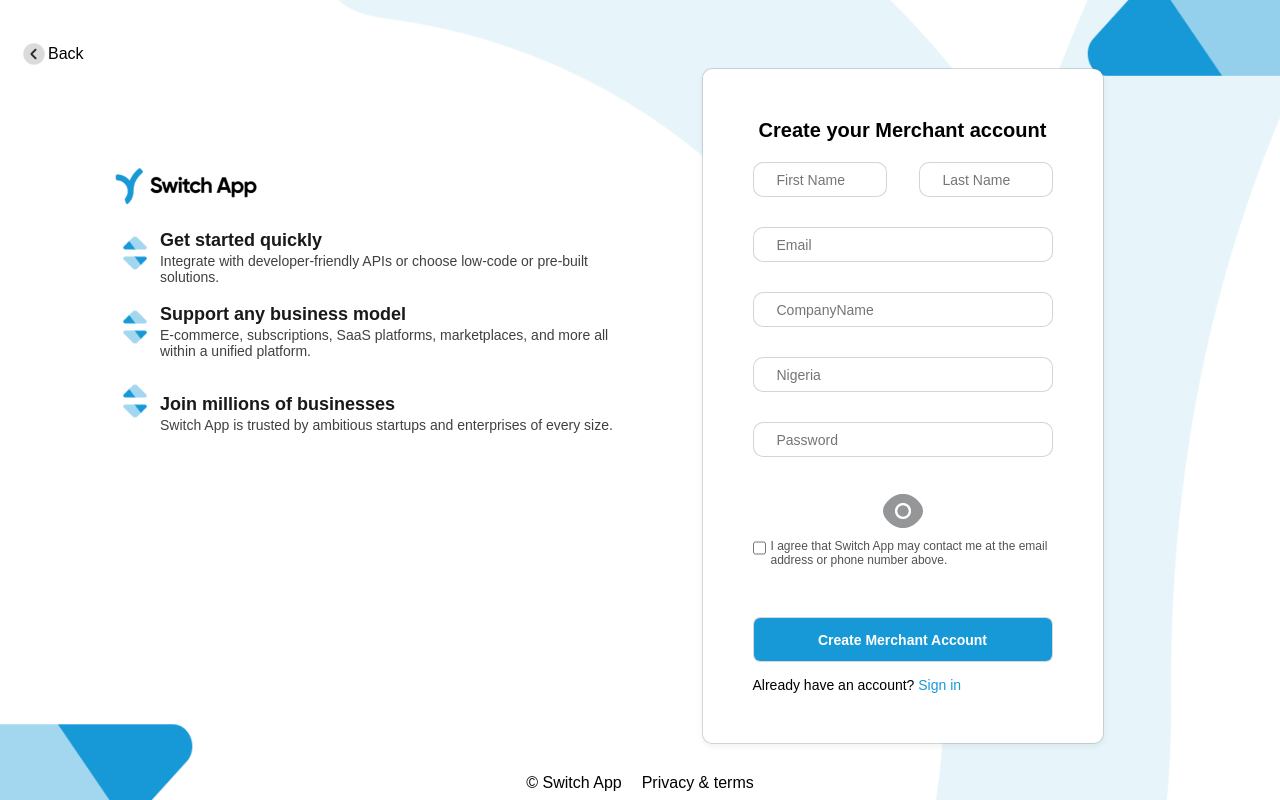
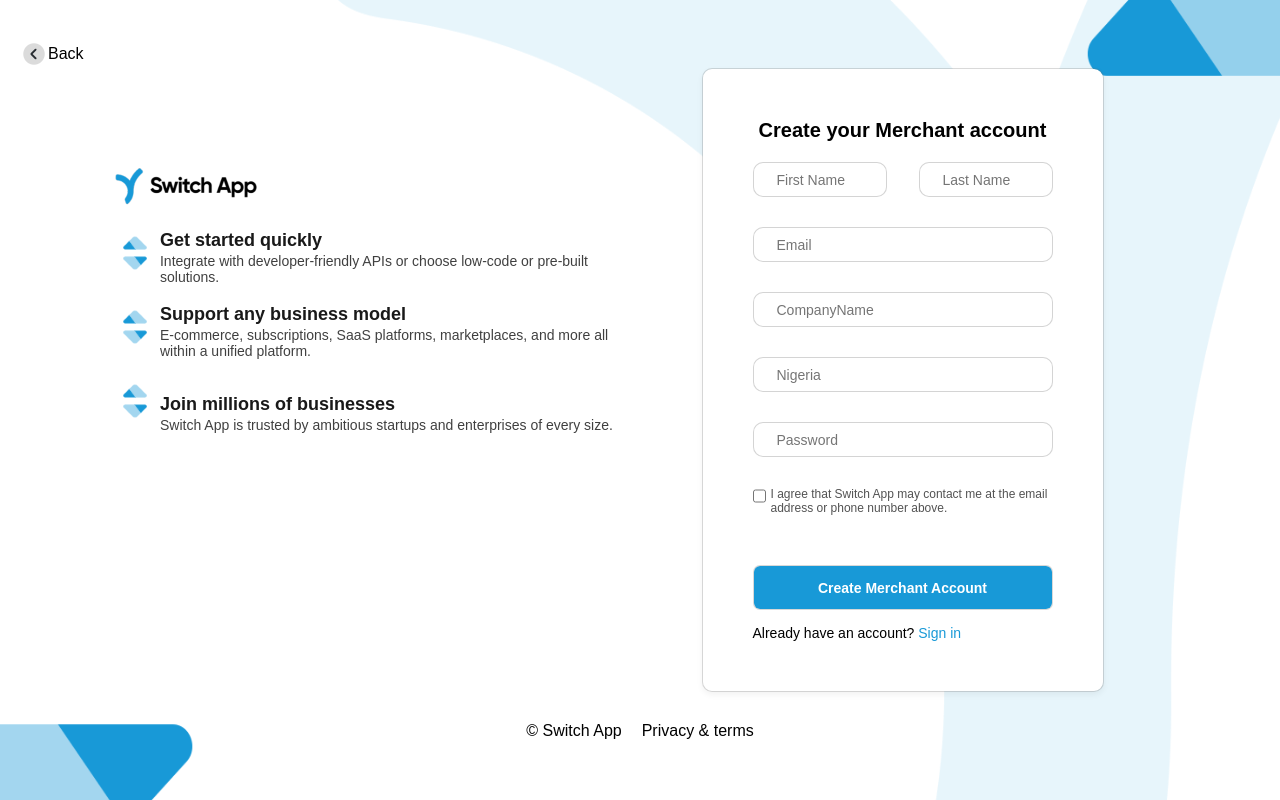
Before and after one commit to themmyty/switch-apps, a React (Create React App) app: page /CreateAccount in a window 1280 px wide. Built offline with nearby package versions, Linux system fonts and the light colour scheme.

Commit message:
commit message

```diff
--- a/src/components/CreateAccount.js
+++ b/src/components/CreateAccount.js
@@ -75,7 +75,7 @@
 		            <input type="text" id="cname" name="cname" placeholder="Nigeria"required=""/>
                     <div className='eyepassword'>
 		            <input type="password" id="password" name="password" placeholder="Password"maxlength="10" minlength="2" required="!@#$%"/>
-                        <img src={eye}/>
+
                     </div>
                     <div id="check">
                         <input type="checkbox" value="checkbox"/>
```
